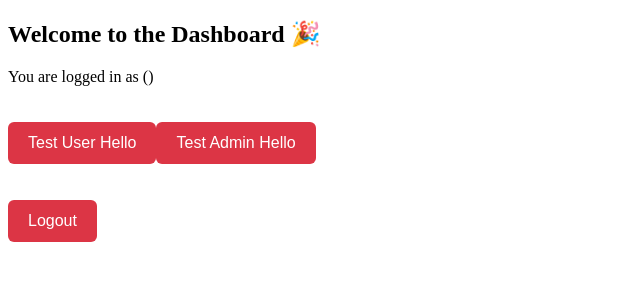
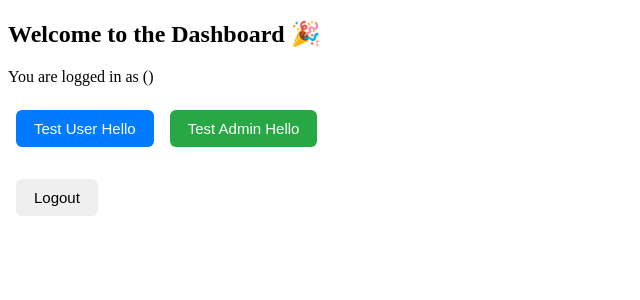
Before and after one commit to Monalisa-Jena2309/NewProject, an Angular app: page /dashboard in a window 1280 px wide. Shown: the top 300 px of the page, without its empty margins (0-640 px from the left). Built offline with nearby package versions, Linux system fonts and the light colour scheme.

Commit message:
jwt frontend added

```diff
--- a/src/app/dashboard/dashboard.component.css
+++ b/src/app/dashboard/dashboard.component.css
@@ -1,19 +1,67 @@
 .dashboard {
   text-align: center;
-  margin-top: 80px;
+  margin-top: 60px;
+  font-family: 'Poppins', sans-serif;
+  color: #333;
 }
 
+.dashboard h2 {
+  font-size: 28px;
+  margin-bottom: 12px;
+  color: #2c3e50;
+}
+
+.dashboard p {
+  font-size: 16px;
+  margin: 8px 0;
+}
+
+.feedback-message {
+  margin-top: 16px;
+  padding: 10px;
+  border-radius: 6px;
+  font-weight: 500;
+}
+
+.feedback-message.error {
+  color: #a71d2a;
+  background-color: #f8d7da;
+  border: 1px solid #f5c2c7;
+}
+
+/* Button base style */
 button {
-  background-color: #dc3545;
-  color: #fff;
-  padding: 12px 20px;
+  padding: 10px 18px;
   border: none;
   border-radius: 6px;
   cursor: pointer;
-  font-size: 16px;
-  margin-top: 20px;
+  font-size: 15px;
+  font-weight: 500;
+  margin: 8px;
+  transition: 0.3s ease;
 }
 
-button:hover {
+/* Different button styles */
+button:nth-child(1) { /* Test User Hello */
+  background-color: #007bff;
+  color: white;
+}
+button:nth-child(1):hover {
+  background-color: #0056b3;
+}
+
+button:nth-child(2) { /* Test Admin Hello */
+  background-color: #28a745;
+  color: white;
+}
+button:nth-child(2):hover {
+  background-color: #1e7e34;
+}
+
+button:nth-child(3) { /* Logout */
+  background-color: #dc3545;
+  color: white;
+}
+button:nth-child(3):hover {
   background-color: #a71d2a;
 }
```
